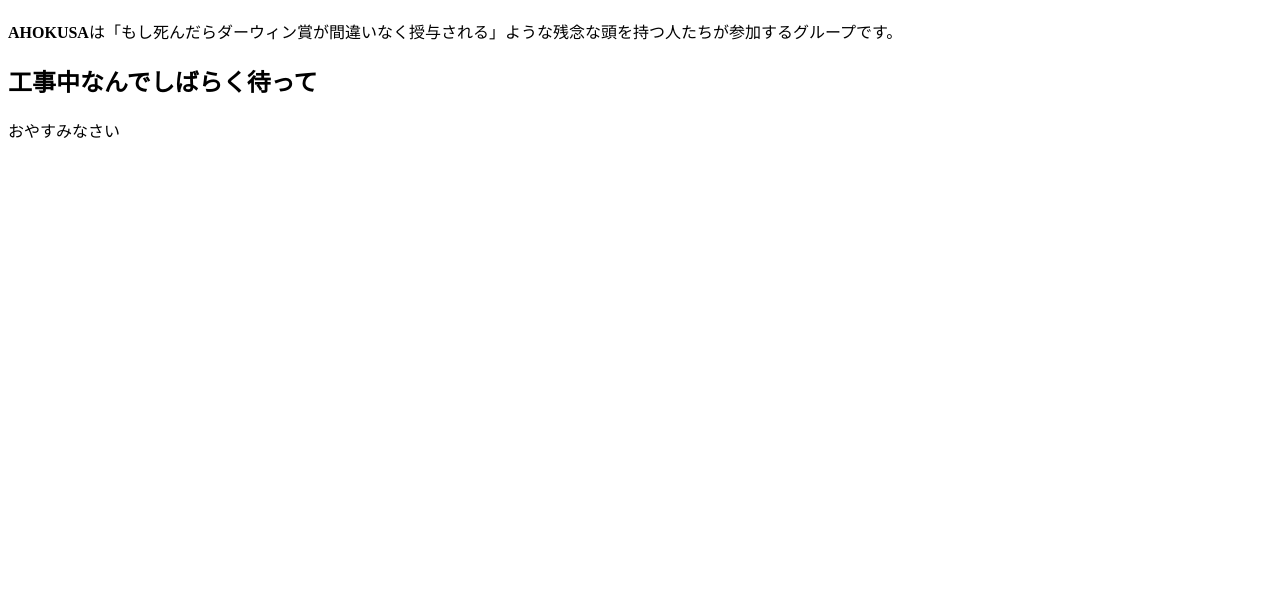
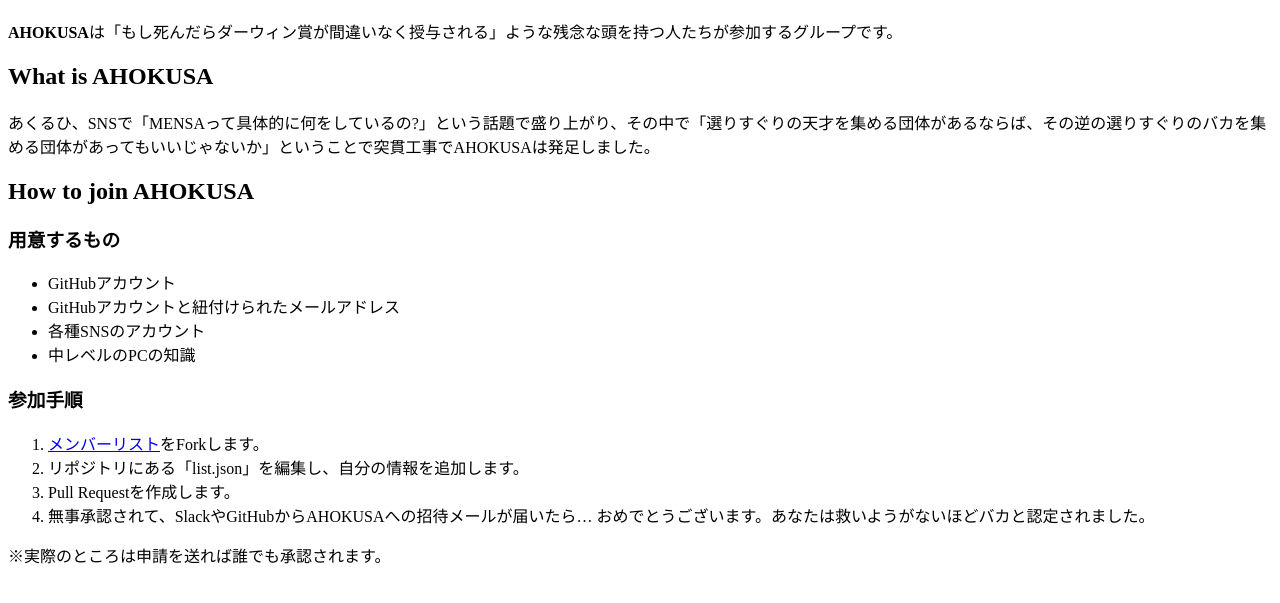
Before and after one commit to harunonsystem/AHOKUSA.github.io, a plain HTML site: page index.html in a window 1280 px wide. Shown: the part 61-664 px from the top of the page. Drawn offline with Linux system fonts and the light colour scheme.

Commit message:
いろいろ

```diff
--- a/index.html
+++ b/index.html
@@ -1,14 +1,42 @@
 <!DOCTYPE html>
 <html lang="ja">
     <head>
-    <title>AHOKUSA - 低IQ団体</title>
+        <meta http-equiv="X-UA-Compatible" content="IE=edge">
+        <title>AHOKUSA - Amazing Hapless Ourselves and KUltzy Scandalous Ally</title>
+        <meta charset="utf-8">
+        <meta name="description" content="">
+        <meta name="author" content="">
+        <meta name="viewport" content="width=device-width, initial-scale=1">
+        <link rel="stylesheet" href="">
+        <!--[if lt IE 9]>
+        <script src="//cdn.jsdelivr.net/html5shiv/3.7.2/html5shiv.min.js"></script>
+        <script src="//cdnjs.cloudflare.com/ajax/libs/respond.js/1.4.2/respond.min.js"></script>
+        <![endif]-->
+        <link rel="shortcut icon" href="">
     </head>
     <body>
         <h1>Welcome to AHOKUSA</h1>
         <p><strong>AHOKUSA</strong>は「もし死んだらダーウィン賞が間違いなく授与される」ような残念な頭を持つ人たちが参加するグループです。</p>
 
-    <h2>工事中なんでしばらく待って</h2>
-    <p>おやすみなさい</p>
+        <h2>What is AHOKUSA</h2>
+        <p>あくるひ、SNSで「MENSAって具体的に何をしているの?」という話題で盛り上がり、その中で「選りすぐりの天才を集める団体があるならば、その逆の選りすぐりのバカを集める団体があってもいいじゃないか」ということで突貫工事でAHOKUSAは発足しました。</p>
 
+        <h2>How to join AHOKUSA</h2>
+        <h3>用意するもの</h3>
+        <ul>
+            <li>GitHubアカウント</li>
+            <li>GitHubアカウントと紐付けられたメールアドレス</li>
+            <li>各種SNSのアカウント</li>
+            <li>中レベルのPCの知識</li>
+        </ul>
+
+        <h3>参加手順</h3>
+        <ol>
+            <li><a href="https://github.com/AHOKUSA/member-list">メンバーリスト</a>をForkします。</li>
+            <li>リポジトリにある「list.json」を編集し、自分の情報を追加します。</li>
+            <li>Pull Requestを作成します。</li>
+            <li>無事承認されて、SlackやGitHubからAHOKUSAへの招待メールが届いたら… おめでとうございます。あなたは救いようがないほどバカと認定されました。</li>
+        </ol>
+        <p>※実際のところは申請を送れば誰でも承認されます。</p>
     </body>
 </html>
```
Lines whose indentation alone changed are shown as unchanged.
